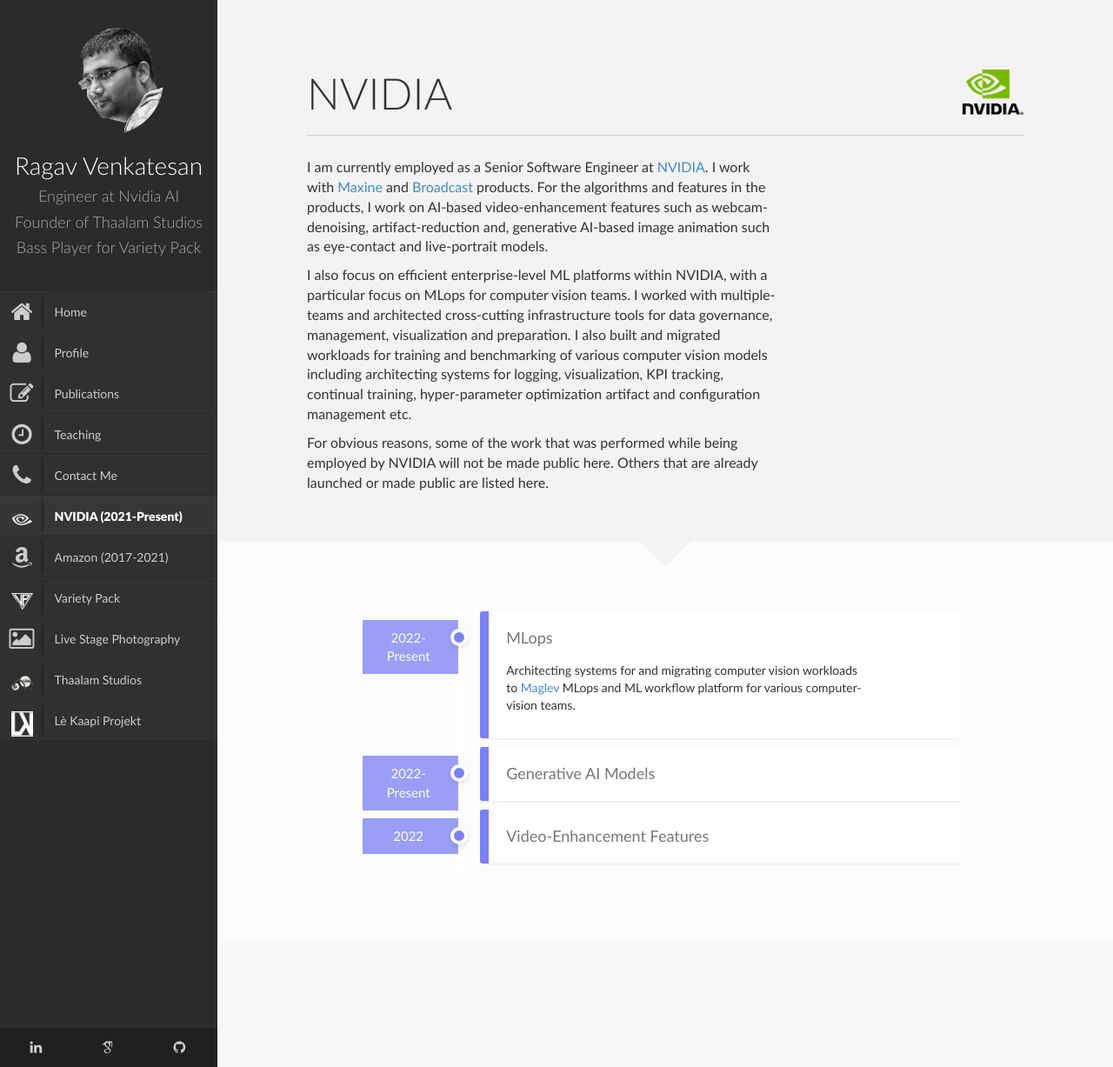
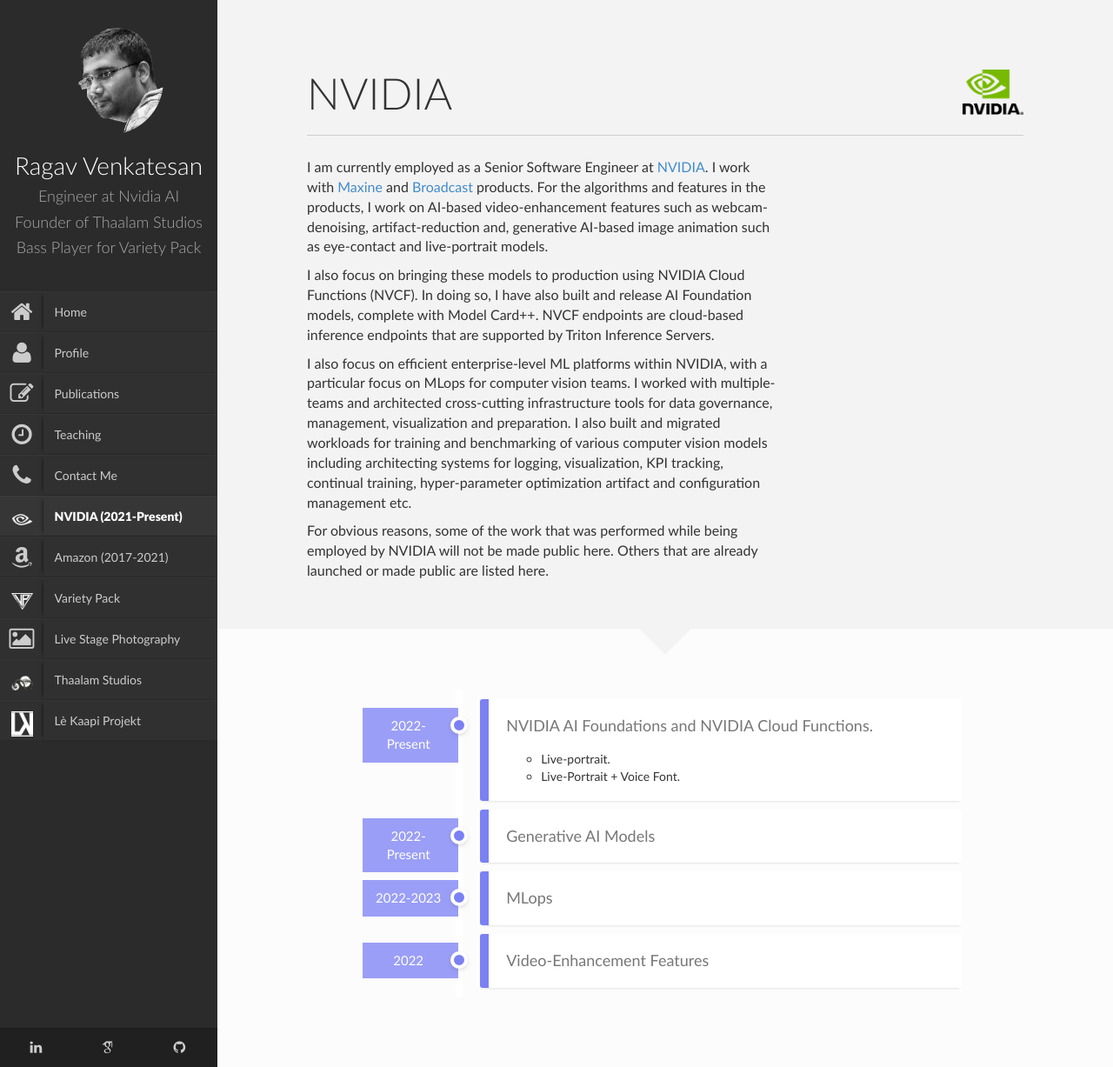
Before and after one commit to ragavvenkatesan/ragavvenkatesan.github.io, a Jekyll site: the page built from nvidia.html, in a window 1280 px wide. Shown: the whole page at 87% size. Built offline with Jekyll 4.4.1, drawn with Linux system fonts in a browser that asks for light colours; nearby versions of some CDN libraries.

Commit message:
updating nvidia work

```diff
--- a/_includes/nvidia_work.html
+++ b/_includes/nvidia_work.html
@@ -2,12 +2,13 @@
     <div class="date">2022-Present</div>
     <div class="circle"></div>
     <div class="data">
-        <div class="subject">MLops</div>
+        <div class="subject">NVIDIA AI Foundations and NVIDIA Cloud Functions.</div>
         <div class="text row">
         <div class="col-md-10">
-        <p>Architecting systems for and migrating computer vision workloads to
-            <a href="https://blogs.nvidia.com/blog/2018/09/13/how-maglev-speeds-autonomous-vehicles-to-superhuman-levels-of-safety/">Maglev</a>
-            MLops and ML workflow platform for various computer-vision teams.</p>
+        <ul>
+            <li>Live-portrait.</li>
+            <li>Live-Portrait + Voice Font.</li>
+        </ul>
         </div>
         </div></div>
 </li>
@@ -29,6 +30,20 @@
 </li>
 
 <li class="open">
+    <div class="date">2022-2023</div>
+    <div class="circle"></div>
+    <div class="data">
+        <div class="subject">MLops</div>
+        <div class="text row">
+        <div class="col-md-10">
+        <p>Architecting systems for and migrating computer vision workloads to
+            <a href="https://blogs.nvidia.com/blog/2018/09/13/how-maglev-speeds-autonomous-vehicles-to-superhuman-levels-of-safety/">Maglev</a>
+            MLops and ML workflow platform for various computer-vision teams.</p>
+        </div>
+        </div></div>
+</li>
+
+<li class="open">
     <div class="date">2022</div>
     <div class="circle"></div>
     <div class="data">
--- a/nvidia.html
+++ b/nvidia.html
@@ -16,6 +16,11 @@
                                products. For the algorithms and features in the products, I work on
                                AI-based video-enhancement features such as webcam-denoising, artifact-reduction and,
                                generative AI-based image animation such as eye-contact and live-portrait models.</p>
+
+                               <p>I also focus on bringing these models to production using NVIDIA Cloud Functions (NVCF).
+                                In doing so, I have also built and release AI Foundation models, complete with Model Card++.
+                                NVCF endpoints are cloud-based inference endpoints that are supported by Triton Inference Servers.
+                               </p>
 
                                <p>I also focus on efficient enterprise-level ML platforms within NVIDIA, with a particular focus on
                                MLops for computer vision teams. I worked with multiple-teams and architected cross-cutting infrastructure tools
```
